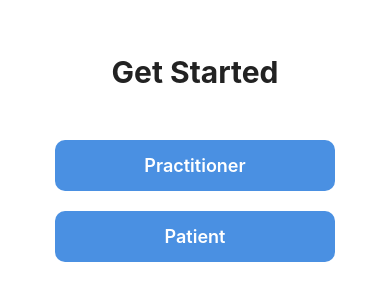
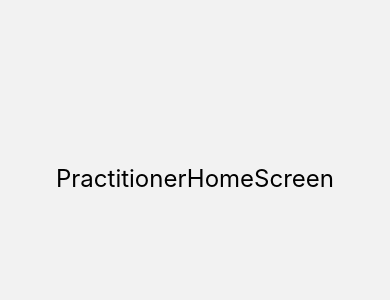
Before and after one commit to Mir-Danish/ojas, a React Native app: screen /PractitionerHomePage in a window 390 px wide. Shown: the part 244-544 px from the top of the page. Built offline with nearby package versions, Linux system fonts and the light colour scheme.

Commit message:
login functionality

```diff
--- a/AppNavigation.js
+++ b/AppNavigation.js
@@ -7,6 +7,7 @@ import UserregisterScreen from './screens/auth/user/UserregisterScreen';
 import PractitionerRegisterScreen from "./screens/auth/practitioner/PractitionerRegisterScreen"
 import PractitionerLoginScreen from "./screens/auth/practitioner/PractitionerLoginScreen"
 import SplashScreen from "./screens/auth/SplashScreen"
+import PractitionerHomeScreen from './screens/auth/practitioner/PractitionerHomeScreen';
 
 const Stack = createNativeStackNavigator()
 
@@ -25,6 +26,8 @@ const AppNavigation = () => {
          <Stack.Screen name='PractitionerLoginPage' component={PractitionerLoginScreen} />
         <Stack.Screen name='PractitionerRegisterPage' component={PractitionerRegisterScreen} />
 
+        <Stack.Screen name='PractitionerHomePage' component={PractitionerHomeScreen} />
+
     </Stack.Navigator>
   )
 }
--- /dev/null
+++ b/screens/auth/practitioner/PractitionerHomeScreen.js
@@ -0,0 +1,21 @@
+import { Platform, StatusBar, StyleSheet, Text, View } from 'react-native'
+import React from 'react'
+
+const PractitionerHomeScreen = () => {
+  return (
+    <View style={styles.container}>
+      <Text style={{fontSize:24,}}>PractitionerHomeScreen</Text>
+    </View>
+  )
+}
+
+export default PractitionerHomeScreen
+
+const styles = StyleSheet.create({
+    container:{
+        flex:1,
+        paddingTop:Platform.OS === "android" ? StatusBar.currentHeight:0,
+        justifyContent:"center",
+        alignItems:"center"
+    }
+})
--- a/screens/auth/practitioner/PractitionerLoginScreen.js
+++ b/screens/auth/practitioner/PractitionerLoginScreen.js
@@ -32,9 +32,11 @@ export default function LoginScreen({ navigation }) {
         ]);
 
         if (role === "practitioner") {
-          navigation.replace("PractitionerHome");
+          Alert.alert("Success", "Login successful!", [
+            { text: "OK", onPress: () => navigation.replace("PractitionerHomePage") }
+          ]);
         } else {
-          navigation.replace("PatientHome");
+          Alert.alert("Access Denied", "This login is for practitioners only.");
         }
       } else {
         Alert.alert("Login Issue", "No user data found.");
--- a/screens/auth/practitioner/PractitionerRegisterScreen.js
+++ b/screens/auth/practitioner/PractitionerRegisterScreen.js
@@ -12,7 +12,7 @@ const PractitionerRegisterScreen = ({ navigation }) => {
 
   const [email, setEmail] = useState("");
   const [password, setPassword] = useState("");
-  const [role, setRole] = useState("practitioner"); // default role for this screen
+  const role = "practitioner"; // hardcoded role for practitioner registration
 
   const handleRegister = async () => {
     try {
@@ -25,14 +25,9 @@ const PractitionerRegisterScreen = ({ navigation }) => {
         role: role // 'patient' or 'practitioner'
       });
 
-      // Persist minimal session/context
-      await AsyncStorage.multiSet([
-        ['uid', user.uid],
-        ['userRole', role],
-        ['userEmail', user.email ?? ''],
-      ]);
+      console.log("User registered successfully with role:", role);
 
-      Alert.alert("Success", "Registered successfully!", [
+      Alert.alert("Success", "Registered successfully! Please login to continue.", [
         { text: "OK", onPress: () => navigation.replace("PractitionerLoginPage") }
       ]);
     } catch (error) {
```
